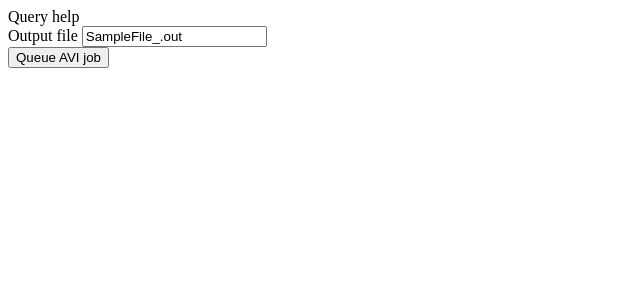
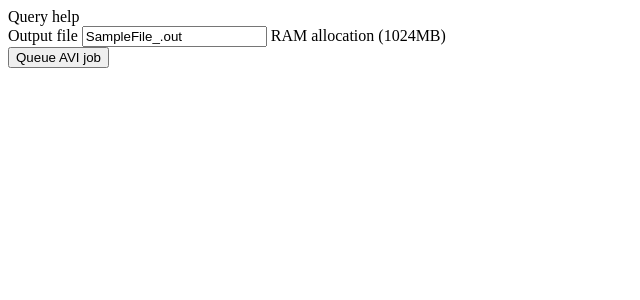
Before and after one commit to parameterspace-ie/example-avi-tester, a Django app: template templates/avi/panel_enter_query.html in a window 1280 px wide. Shown: the top 300 px of the page, without its empty margins (0-640 px from the left). Run offline with Django 3.2, Linux system fonts and the light colour scheme; the template is opened without the code that fills it, so the values that code supplies are empty; some libraries are stand-ins or nearby versions.

Commit message:
adding RAM allocation bar

```diff
--- a/serializers.py
+++ b/serializers.py
@@ -7,7 +7,6 @@ class AlertsJobSerializer(serializers.ModelSerializer):
     AviJobRequest and PipeState included.
     """
     url = serializers.CharField(source='get_absolute_url', read_only=True)
-    expected_runtime = serializers.IntegerField(read_only=True)
     result_path = serializers.CharField(source='request.result_path', read_only=True)
 
     class Meta:
--- a/templates/avi/avi_welcome.html
+++ b/templates/avi/avi_welcome.html
@@ -26,8 +26,9 @@
               <li>AVI service usage</li>
               <li>Job queuing</li>
               <li>Pipelines</li>
+              <li>Pipeline <strong>resource allocation</strong></li>
             </ul>
-          </div>
+            <p>View the developer guide <a href='http://docs.gavip.science/developer_guide.html' target='_'>here</a>.</p>          </div>
         </div>
       </div>
 
--- a/templates/avi/panel_enter_query.html
+++ b/templates/avi/panel_enter_query.html
@@ -12,9 +12,39 @@
         <input class="form-control" id="outfile" name="outfile" placeholder="Enter your output file here" required=true
         value="SampleFile_{{millis}}.out">
 
+        <label for="outfile">RAM allocation (<span id="ramtxt">1024</span>MB)</label>
+        <div id="ramslider"></div>
+        <input id="ramalloc" name="ramalloc" value="1024" style="display:none;">
     </div>
     <button type="submit" class="btn btn-default">Queue AVI job</button>
 </form>
 
 {% load staticfiles %}
 <script src="{% static 'avi/js/panel_enter_query.js' %}"></script>
+
+<link href="https://cdnjs.cloudflare.com/ajax/libs/noUiSlider/6.2.0/jquery.nouislider.min.css" rel="stylesheet">
+<script src="https://cdnjs.cloudflare.com/ajax/libs/noUiSlider/6.2.0/jquery.nouislider.min.js"></script>
+
+<script>
+// window.user_profile is provided by the AVI Framework
+var resource_pool = window.user_profile.resource_pool;
+
+$(document).ready(function(){
+  $(function() {
+    $("#ramslider").noUiSlider({
+      handles: 1,
+      start:[1024],
+      step: 1,
+      range: {
+        'min': 128,
+        'max': resource_pool.ram
+      }
+    }).on('slide', function( event, ramvalue ) {
+      var ramval = Math.round(ramvalue)
+      $("#ramtxt").text(ramval);
+      $("#ramalloc").val(ramval);
+    });
+
+  });
+});
+</script>
--- a/views.py
+++ b/views.py
@@ -52,9 +52,11 @@ def run_query(request):
     ID to the user so they can view progress.
     """
     outfile = request.POST.get("outfile")
+    ram_allocation = request.POST.get("ramalloc")
 
     job = AlertsJob.objects.create(
-        outputFile=outfile
+        outputFile=outfile,
+        resources_ram_mb=ram_allocation
     )
     return JsonResponse({})
 
```
Also changed, not shown: templates/avi/index.html (+6 -1 lines).
